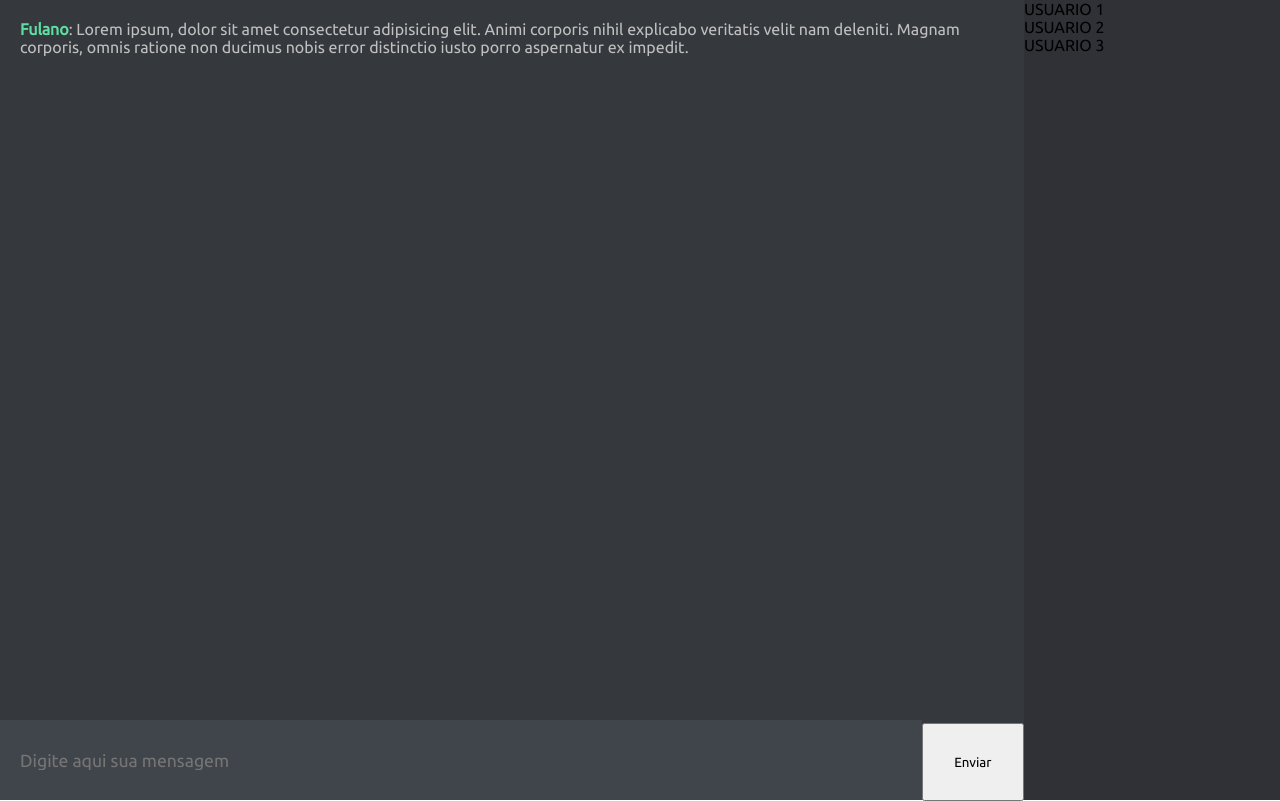
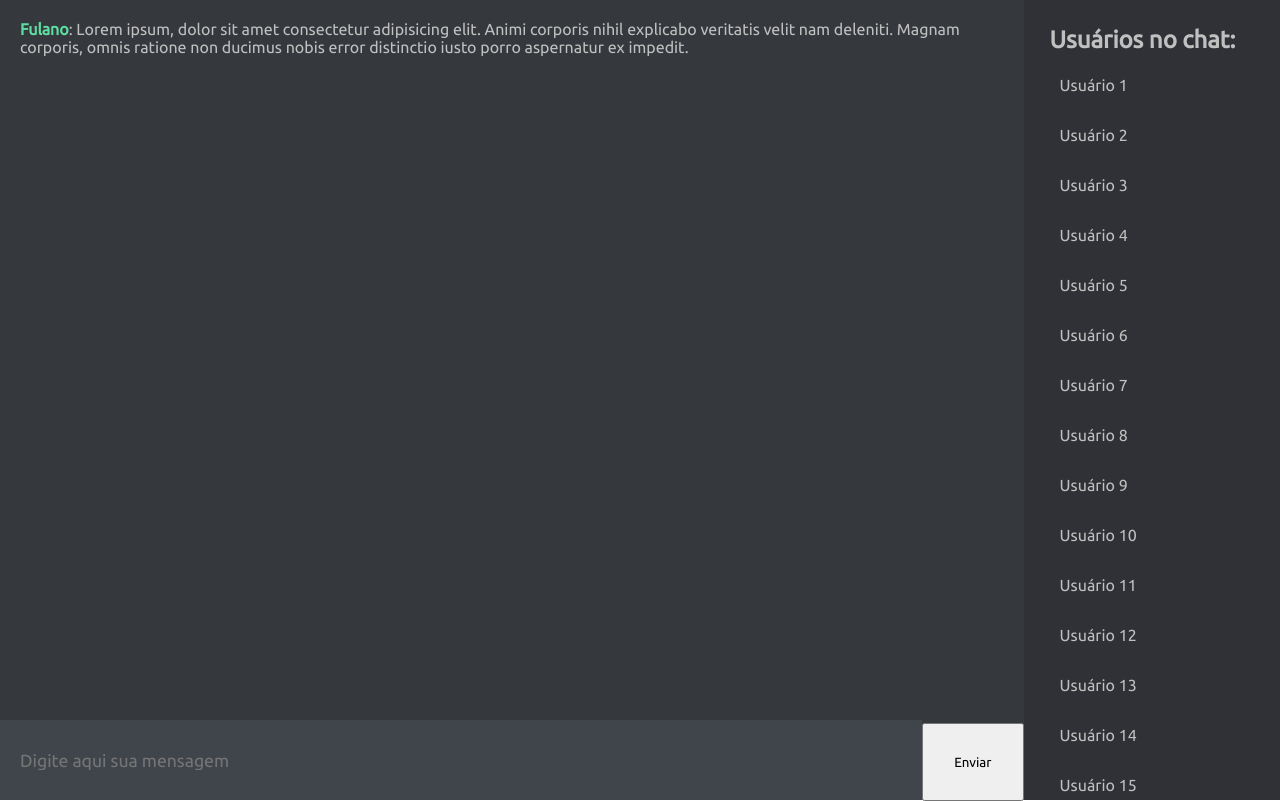
Before and after one commit to ribeiro-dev/chat-realtime, a plain HTML site: page index.html in a window 1280 px wide. Drawn offline with Linux system fonts and the light colour scheme.

Commit message:
change chat users layout

```diff
--- a/index.html
+++ b/index.html
@@ -32,9 +32,85 @@
         </section>
 
         <section class="users">
-            <div>USUARIO 1</div>
-            <div>USUARIO 2</div>
-            <div>USUARIO 3</div>
+            <h2>Usuários no chat:</h2>
+            <div class="user-online">
+                <p class="username">Usuário 1</p>
+            </div>
+            <div class="user-online">
+                <p class="username">Usuário 2</p>
+            </div>
+            <div class="user-online">
+                <p class="username">Usuário 3</p>
+            </div>
+            <div class="user-online">
+                <p class="username">Usuário 4</p>
+            </div>
+            <div class="user-online">
+                <p class="username">Usuário 5</p>
+            </div>
+            <div class="user-online">
+                <p class="username">Usuário 6</p>
+            </div>
+            <div class="user-online">
+                <p class="username">Usuário 7</p>
+            </div>
+            <div class="user-online">
+                <p class="username">Usuário 8</p>
+            </div>
+            <div class="user-online">
+                <p class="username">Usuário 9</p>
+            </div>
+            <div class="user-online">
+                <p class="username">Usuário 10</p>
+            </div>
+            <div class="user-online">
+                <p class="username">Usuário 11</p>
+            </div>
+            <div class="user-online">
+                <p class="username">Usuário 12</p>
+            </div>
+            <div class="user-online">
+                <p class="username">Usuário 13</p>
+            </div>
+            <div class="user-online">
+                <p class="username">Usuário 14</p>
+            </div>
+            <div class="user-online">
+                <p class="username">Usuário 15</p>
+            </div>
+            <div class="user-online">
+                <p class="username">Usuário 16</p>
+            </div>
+            <div class="user-online">
+                <p class="username">Usuário 17</p>
+            </div>
+            <div class="user-online">
+                <p class="username">Usuário 18</p>
+            </div>
+            <div class="user-online">
+                <p class="username">Usuário 19</p>
+            </div>
+            <div class="user-online">
+                <p class="username">Usuário 20</p>
+            </div>
+            <div class="user-online">
+                <p class="username">Usuário 21</p>
+            </div>
+            <div class="user-online">
+                <p class="username">Usuário 22</p>
+            </div>
+            <div class="user-online">
+                <p class="username">Usuário 23</p>
+            </div>
+            <div class="user-online">
+                <p class="username">Usuário 24</p>
+            </div>
+            <div class="user-online">
+                <p class="username">Usuário 25</p>
+            </div>
+            <div class="user-online">
+                <p class="username">Usuário 26</p>
+            </div>
         </section>
     </main>
 </body>
--- a/style.css
+++ b/style.css
@@ -80,8 +80,31 @@ main {
     height: 97%;
 }
 
+/* LISTA DOS USUÁRIOS DO CHAT */
 .users {
     width: 20%;
     height: 100vh;
     background-color: #303136;
+    color: #c0c0c0;
+
+    overflow-y: auto;
+
+    padding: 2%;
 }
+
+.users .user-online {
+    border-radius: 4px;
+    margin: 12px 0;
+    padding: 10px;
+
+    transition: background-color .3s ease, transform .3s ease;
+}
+
+.users .user-online:hover {
+    background-color: #40454b;
+    transform: translateY(-10%);
+}
+
+.users .user-online .username {
+    font-weight: 500;
+}
```
